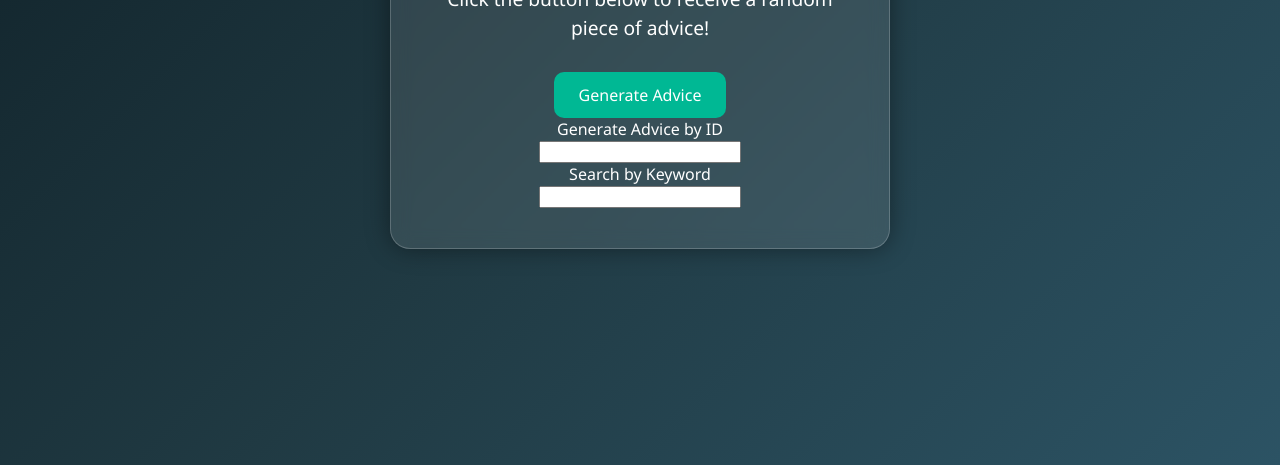
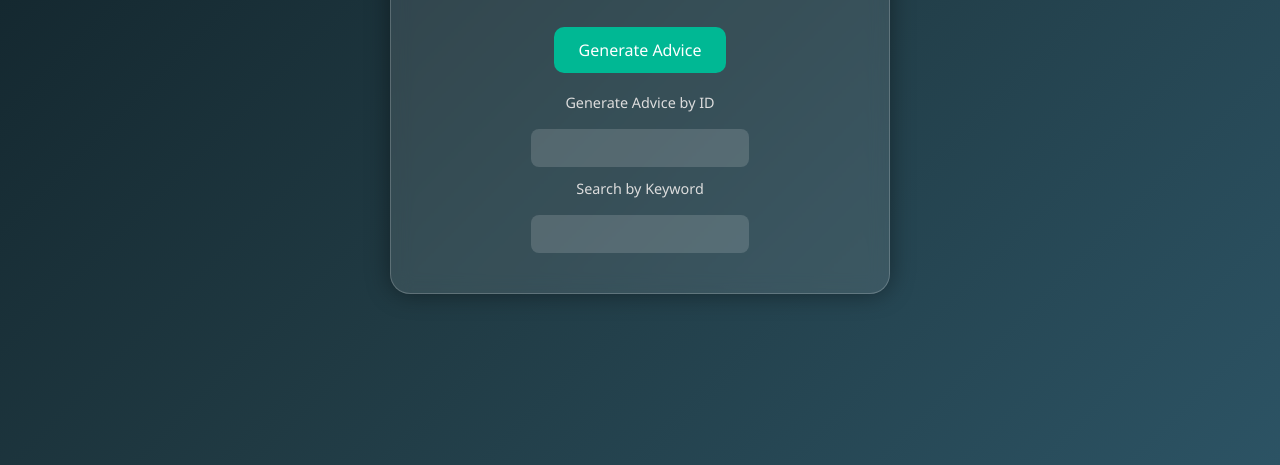
Before and after one commit to srjuninn/advicesApiApresentation, a plain HTML site: page index.html in a window 1280 px wide. Shown: the part 335-800 px from the top of the page. Drawn offline with Linux system fonts and the light colour scheme.

Commit message:
style: inputs

```diff
--- a/style.css
+++ b/style.css
@@ -3,6 +3,22 @@
   padding: 0;
   box-sizing: border-box;
   font-family: "Segoe UI", Tahoma, Geneva, Verdana, sans-serif;
+}
+/* Remove setinhas no Chrome, Safari, Edge */
+input[type=number]::-webkit-inner-spin-button,
+input[type=number]::-webkit-outer-spin-button {
+  -webkit-appearance: none;
+  margin: 0;
+}
+
+/* Remove setinhas no Firefox */
+input[type=number] {
+  -moz-appearance: textfield;
+}
+
+/* Remove setinhas no IE */
+input[type=number] {
+  appearance: textfield;
 }
 
 body {
@@ -50,3 +66,37 @@ button {
 button:hover {
   background-color: #019875;
 }
+.advicesWrap {
+  display: flex;
+  flex-direction: column;
+  justify-content: center;
+  align-items: center;
+  gap: 12px;
+  margin-top: 20px;
+}
+
+.advicesWrap legend {
+  font-size: 0.9rem;
+  color: #ddd;
+  margin-bottom: 5px;
+}
+
+.advicesWrap input {
+  max-width: 300px;
+  padding: 10px;
+  border-radius: 8px;
+  border: none;
+  outline: none;
+  background: rgba(255, 255, 255, 0.15);
+  color: #fff;
+  transition: 0.3s ease;
+}
+
+#adviceId, #adviceWord {
+  text-align: center;
+}
+
+.advicesWrap input:focus {
+  background: rgba(255, 255, 255, 0.25);
+  box-shadow: 0 0 10px rgba(0, 184, 148, 0.6);
+}
```
